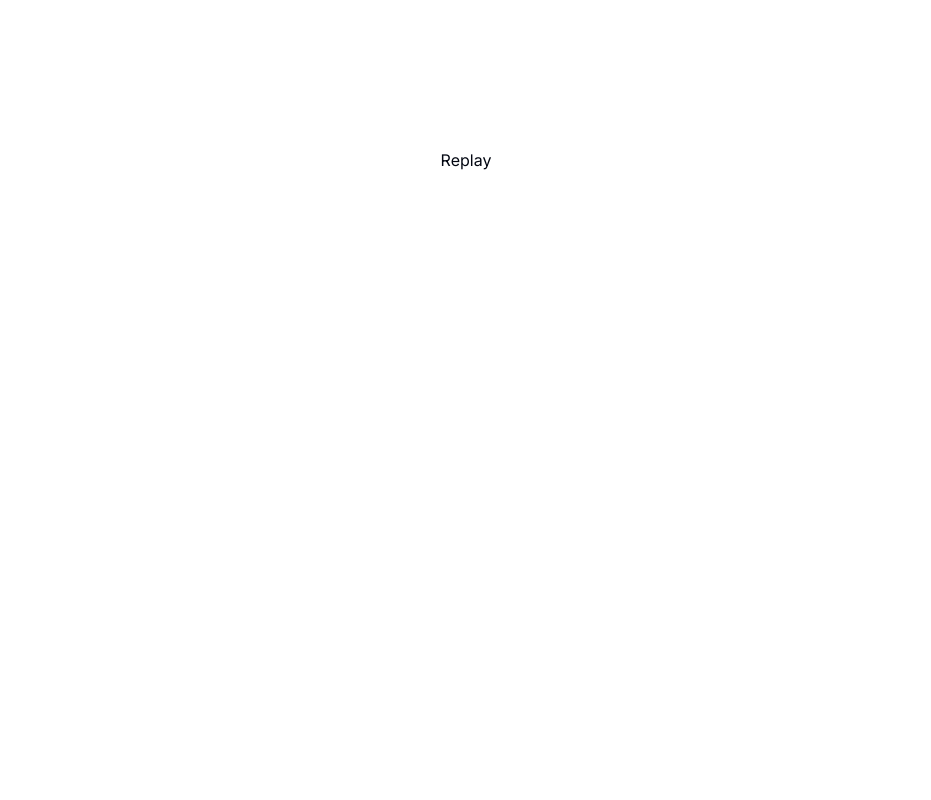
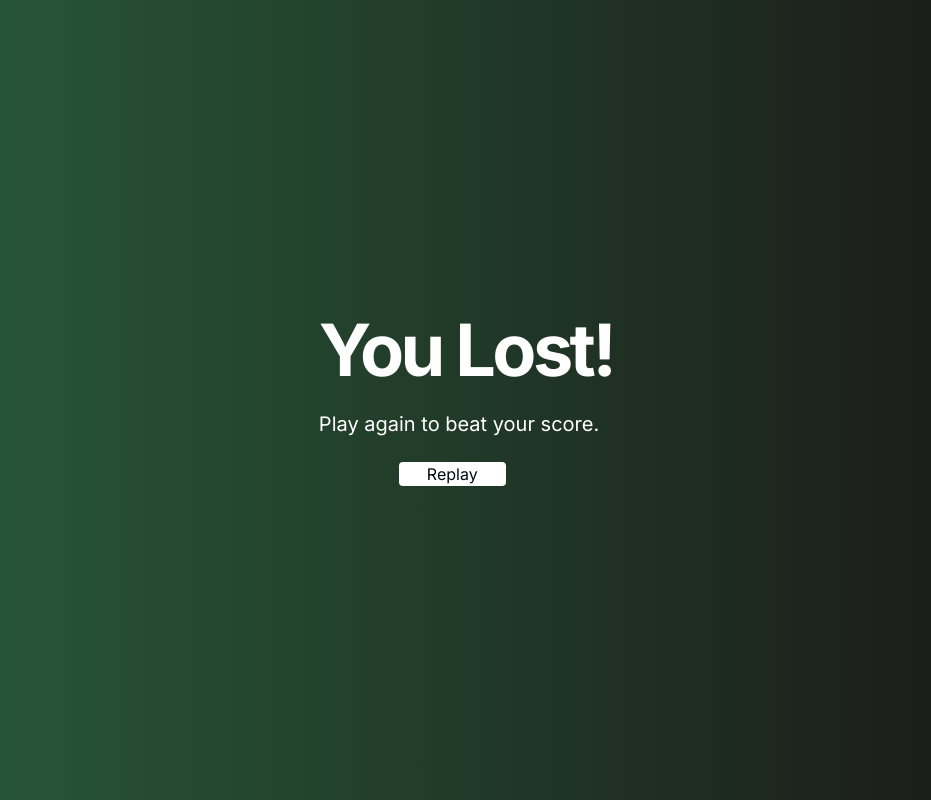
Before and after one commit to arre-ankit/spotify-popularity-game, a Next.js app: page /lost in a window 1280 px wide. Shown: the whole page, without its empty margins (174-1105 px from the left). Built offline with nearby package versions, Linux system fonts and the light colour scheme.

Commit message:
lost page✨

```diff
--- a/components/Lost.tsx
+++ b/components/Lost.tsx
@@ -1,12 +1,20 @@
-import exp from 'constants'
 import React from 'react'
+import Link from 'next/link'
 
 type Props = {}
 
 const Lost = (props: Props) => {
   return (
-    <div>
-        <a className='flex items-center justify-center h-80' href="/spotify">Replay</a>
+    <div className="h-screen w-screen bg-gradient-to-r from-[#295f3c] to-[#191414] flex items-center justify-center">
+      <div className="flex flex-col items-center justify-center space-y-6 text-center lg:items-start lg:text-left">
+        <h1 className="text-4xl font-bold tracking-tighter text-white sm:text-5xl md:text-6xl xl:text-7xl">
+          You Lost!
+        </h1>
+        <p className="max-w-[600px] text-lg text-white md:text-xl">
+          Play again to beat your score.
+        </p>
+        <a href='/spotify' className='flex justify-center items-center px-7 ml-20 h-30 w-30 rounded-sm bg-white'>Replay</a>
+      </div>
     </div>
   )
 }
--- a/components/Spotify.tsx
+++ b/components/Spotify.tsx
@@ -28,7 +28,7 @@ const getAccessToken = async () => {
 // Function to fetch random tracks from Spotify
 //@ts-ignore
 const fetchRandomTracks = async (accessToken) => {
-  const response = await fetch('https://api.spotify.com/v1/search?q=year:2000-2024&type=track&limit=50&market=IN', {
+  const response = await fetch('https://api.spotify.com/v1/search?q=year:1995-2024&type=track&limit=50&market=IN', {
     headers: {
       'Authorization': 'Bearer ' + accessToken
     }
@@ -117,6 +117,7 @@ const SpotifyPopularityGame = () => {
   }
 
   return (
+
     <div className="p-4 max-w-4xl mx-auto">
       <h1 className="text-2xl font-bold mb-4 text-center">Spotify Popularity Game</h1>
       <div className="text-center mb-4">
@@ -159,8 +160,9 @@ const SpotifyPopularityGame = () => {
         ))}
       </div>
       <div>
-      <p className="text-2xl font-bold flex justify-center">Score: {score}</p>
+
       </div>
+      <p className="text-2xl font-bold flex justify-end -mr-40">Score: {score}</p>
     </div>
   );
 };
```
